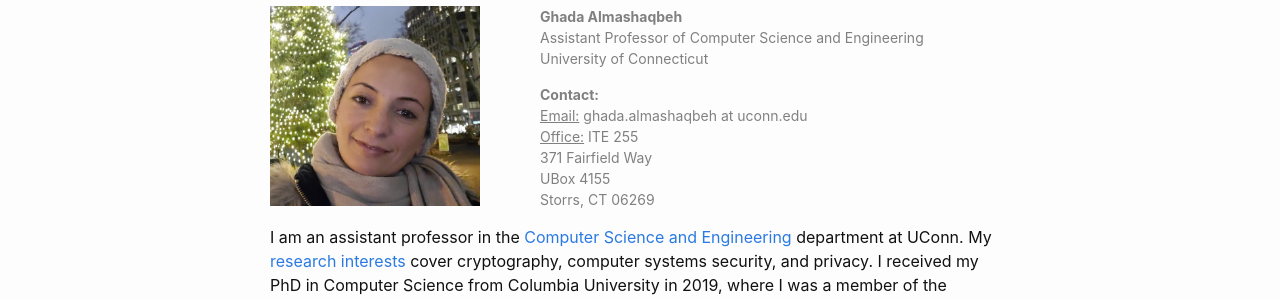
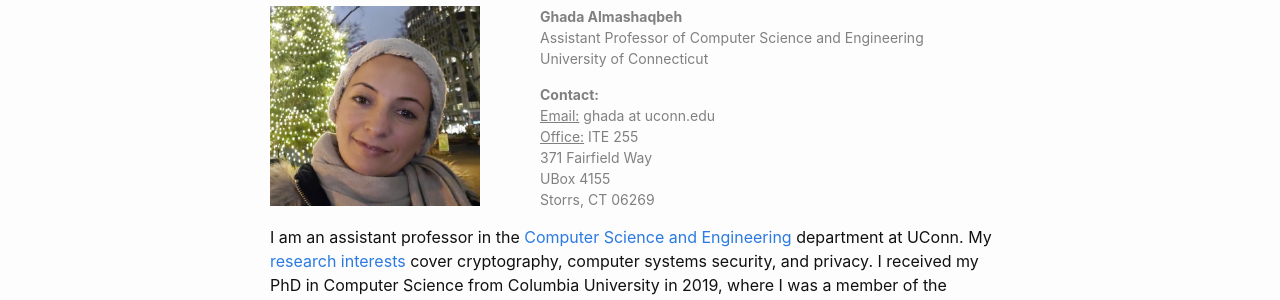
Before and after one commit to GhadaAlmashaqbeh/GhadaAlmashaqbeh.github.io, a Jekyll site: the page built from index.md, in a window 1280 px wide. Shown: the part 138-438 px from the top of the page. Built offline with Jekyll 4.4.1, drawn with Linux system fonts in a browser that asks for light colours.

Commit message:
edit email address

```diff
--- a/index.md
+++ b/index.md
@@ -12,7 +12,7 @@ layout: default
        <div class="content">
           <span style="color:grey;font-size:14px;">
             <p><b>Ghada Almashaqbeh</b> <br/> Assistant Professor of Computer Science and Engineering <br/> University of Connecticut </p>
-            <p> <b>Contact:</b> <br/> <u>Email:</u> ghada.almashaqbeh at uconn.edu <br/> <u>Office:</u> ITE 255 <br/> 371 Fairfield Way <br/> UBox 4155 <br/> Storrs, CT  06269</p>
+            <p> <b>Contact:</b> <br/> <u>Email:</u> ghada at uconn.edu <br/> <u>Office:</u> ITE 255 <br/> 371 Fairfield Way <br/> UBox 4155 <br/> Storrs, CT  06269</p>
           </span>
        </div>
     </div>
```
